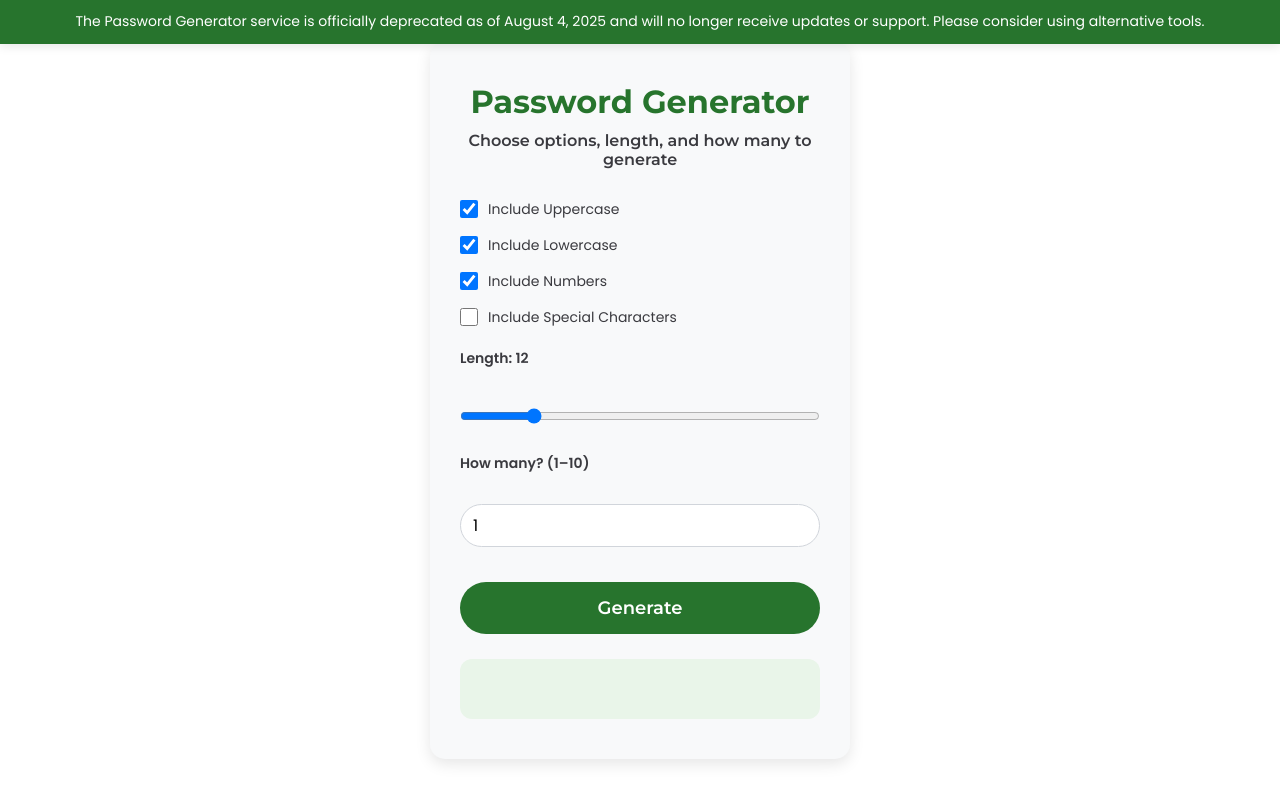
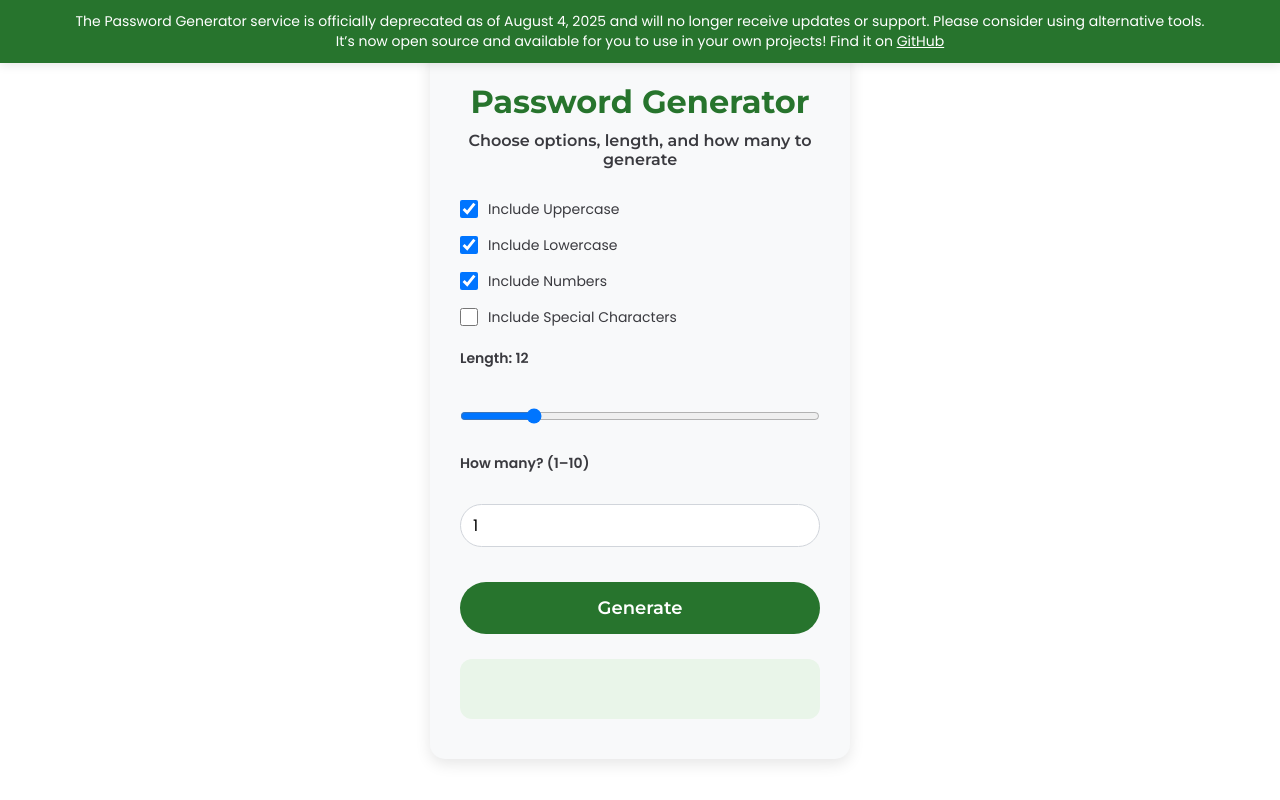
Before and after one commit to igorkalen/passwordgenerator, a plain HTML site: page index.html in a window 1280 px wide. Drawn offline with Linux system fonts and the light colour scheme.

Commit message:
last commit

```diff
--- a/index.html
+++ b/index.html
@@ -6,22 +6,32 @@
     Date: July 15, 2025
 
     ---
-    Copyright (c) 2025 Laius Group. All rights reserved.
+    MIT License
 
-    This code and its contents are proprietary to Laius Group. Unauthorized use,
-    reproduction, distribution, or modification of any part of this code is strictly
-    prohibited without explicit written permission from Laius Group.
+Copyright (c) 2025 Igor Kalen
 
-    This code is intended solely for internal use by official Laius Group operations
-    and deployment on verified domains and subdomains controlled by Laius Group.
-    This restriction does not apply to domains or subdomains where customers have
-    access to user-generated content, which may utilize parts of this code under
-    specific agreements.
+Permission is hereby granted, free of charge, to any person obtaining a copy
+of this software and associated documentation files (the "Software"), to deal
+in the Software without restriction, including without limitation the rights
+to use, copy, modify, merge, publish, distribute, sublicense, and/or sell
+copies of the Software, and to permit persons to whom the Software is
+furnished to do so, subject to the following conditions:
+
+The above copyright notice and this permission notice shall be included in all
+copies or substantial portions of the Software.
+
+THE SOFTWARE IS PROVIDED "AS IS", WITHOUT WARRANTY OF ANY KIND, EXPRESS OR
+IMPLIED, INCLUDING BUT NOT LIMITED TO THE WARRANTIES OF MERCHANTABILITY,
+FITNESS FOR A PARTICULAR PURPOSE AND NONINFRINGEMENT. IN NO EVENT SHALL THE
+AUTHORS OR COPYRIGHT HOLDERS BE LIABLE FOR ANY CLAIM, DAMAGES OR OTHER
+LIABILITY, WHETHER IN AN ACTION OF CONTRACT, TORT OR OTHERWISE, ARISING FROM,
+OUT OF OR IN CONNECTION WITH THE SOFTWARE OR THE USE OR OTHER DEALINGS IN THE
+SOFTWARE.
  -->
 <head>
     <meta charset="UTF-8" />
     <meta name="viewport" content="width=device-width, initial-scale=1" />
-    <title>Laius Entertainment - Password Generator</title>
+    <title>Password Generator</title>
     <link href="https://fonts.googleapis.com/css2?family=Montserrat:wght@400;600;700&family=Poppins:wght@300;400;600&display=swap" rel="stylesheet" />
     <style>
         :root {
@@ -246,7 +256,10 @@
 <body>
   <div class="announcement-banner" id="announcementBanner">
       <div class="announcement-content">
-        <div class="announcement-text">The Password Generator service is officially deprecated as of August 4, 2025 and will no longer receive updates or support. Please consider using alternative tools.</div>
+        <div class="announcement-text">The Password Generator service is officially deprecated as of August 4, 2025 and will no longer receive updates or support. Please consider using alternative tools.
+          <br>
+          It’s now open source and available for you to use in your own projects! Find it on <a href="https://github.com/igorkalen/passwordgenerator">GitHub</a>
+        </div>
 		</div>
       </div>
     </div>
```
